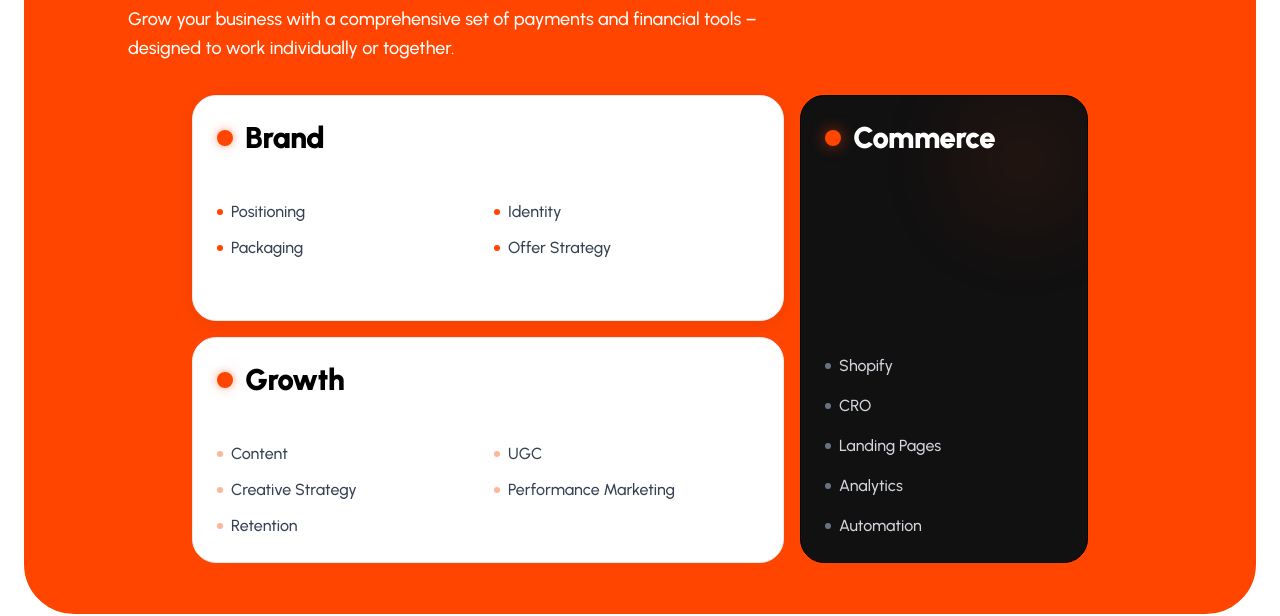
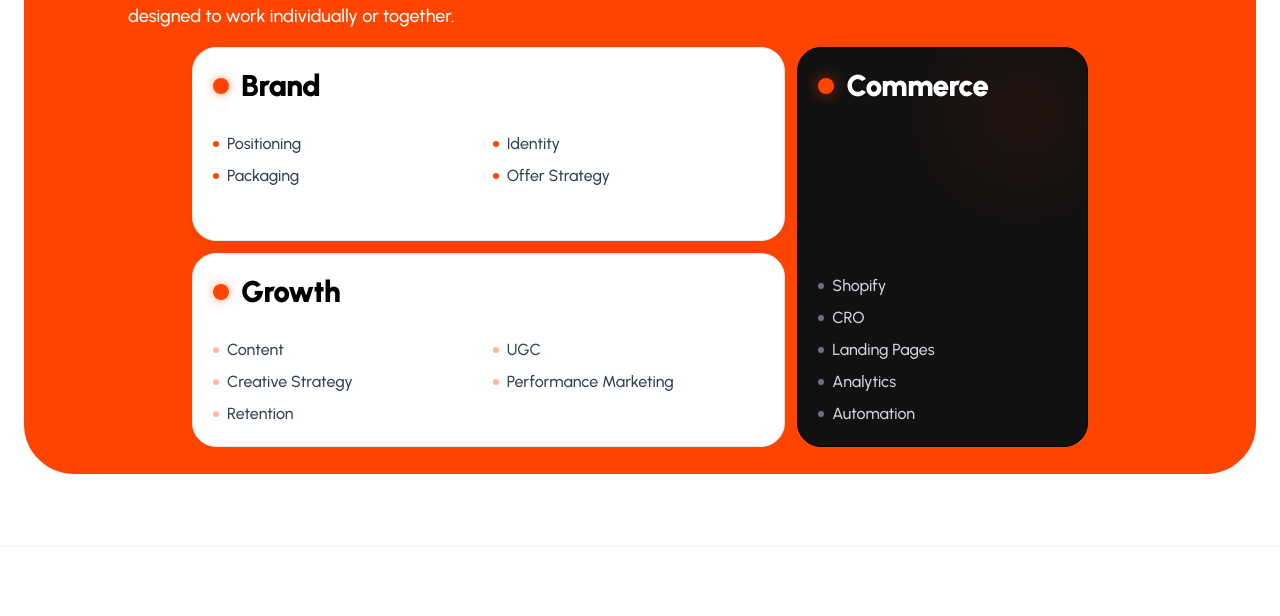
Before and after one commit to Vivekkrguptajio/scaloMatrix, a React (Vite) app in the folder frontend/: page / in a window 1280 px wide. Shown: the part 922-1538 px from the top of the page. Built offline with nearby package versions, Linux system fonts and the light colour scheme; no server answers.

Commit message:
UI Enhancements: Compress paddings and gaps in About section to reduce height

```diff
--- a/frontend/src/components/About.jsx
+++ b/frontend/src/components/About.jsx
@@ -5,14 +5,14 @@ export default function About() {
   return (
     <section id="about" className="w-full flex justify-center items-center p-4 md:p-6 font-sans">
       {/* Orange Border Container (Now solid orange background) */}
-      <div className="w-full border-[2px] md:border-[3px] border-[#FF4500] rounded-[30px] md:rounded-[50px] p-6 md:p-10 lg:p-12 flex flex-col gap-6 md:gap-8 bg-[#FF4500]">
+      <div className="w-full border-[2px] md:border-[3px] border-[#FF4500] rounded-[30px] md:rounded-[50px] p-3 md:p-6 lg:p-6 flex flex-col gap-2 md:gap-4 bg-[#FF4500]">
 
         {/* Inner Centered Container */}
-        <div className="max-w-5xl w-full mx-auto flex flex-col gap-6 lg:gap-8 flex-grow justify-center">
+        <div className="max-w-5xl w-full mx-auto flex flex-col gap-2 lg:gap-4 flex-grow justify-center">
 
           {/* Header Section */}
           <div className="max-w-3xl">
-            <h2 className="text-2xl md:text-3xl lg:text-4xl font-black tracking-tight text-white mb-3 leading-[1.1]">
+            <h2 className="text-2xl md:text-3xl lg:text-4xl font-black tracking-tight text-white mb-1 leading-[1.1]">
               Flexible solutions for every business model.
             </h2>
             <p className="text-sm md:text-base lg:text-lg text-white font-medium leading-relaxed max-w-2xl">
@@ -21,7 +21,7 @@ export default function About() {
           </div>
 
           {/* Premium Cards Section */}
-          <div className="grid grid-cols-1 md:grid-cols-3 md:grid-rows-2 gap-4 w-full max-w-4xl mx-auto">
+          <div className="grid grid-cols-1 md:grid-cols-3 md:grid-rows-2 gap-3 w-full max-w-4xl mx-auto">
 
             {/* Brand Card - Top Left (White & Crisp) */}
             <motion.div
@@ -29,10 +29,10 @@ export default function About() {
               whileInView={{ opacity: 1, y: 0 }}
               transition={{ duration: 0.6 }}
               viewport={{ once: true }}
-              className="md:col-span-2 bg-white rounded-3xl p-5 md:p-6 flex flex-col h-full border border-gray-200 shadow-[0_4px_20px_rgba(0,0,0,0.05)] hover:border-[#FF4500] hover:shadow-[0_10px_40px_-10px_rgba(255,69,0,0.2)] transition-all duration-500 group relative overflow-hidden">
+              className="md:col-span-2 bg-white rounded-3xl p-4 md:p-5 flex flex-col h-full border border-gray-200 shadow-[0_4px_20px_rgba(0,0,0,0.05)] hover:border-[#FF4500] hover:shadow-[0_10px_40px_-10px_rgba(255,69,0,0.2)] transition-all duration-500 group relative overflow-hidden">
 
 
-              <div className="flex items-center gap-3 mb-5 relative z-10">
+              <div className="flex items-center gap-3 mb-3 relative z-10">
                 <span className="w-4 h-4 rounded-full bg-[#FF4500] shadow-[0_0_10px_rgba(255,69,0,0.5)] group-hover:scale-125 transition-transform duration-500"></span>
                 <h3 className="text-2xl lg:text-3xl font-black text-black tracking-tight">Brand</h3>
               </div>
@@ -43,7 +43,7 @@ export default function About() {
                 variants={{
                   visible: { transition: { staggerChildren: 0.1 } }
                 }}
-                className="grid grid-cols-1 sm:grid-cols-2 gap-3 text-sm lg:text-base text-gray-700 font-medium mt-6">
+                className="grid grid-cols-1 sm:grid-cols-2 gap-2 text-sm lg:text-base text-gray-700 font-medium mt-4">
                 {['Positioning', 'Identity', 'Packaging', 'Offer Strategy'].map((item, idx) => (
                   <motion.li
                     key={idx}
@@ -64,11 +64,11 @@ export default function About() {
               whileInView={{ opacity: 1, y: 0 }}
               transition={{ duration: 0.6, delay: 0.2 }}
               viewport={{ once: true }}
-              className="md:col-span-1 md:row-span-2 bg-[#111111] rounded-3xl p-5 md:p-6 flex flex-col border border-black hover:border-gray-700 hover:shadow-[0_20px_50px_-10px_rgba(0,0,0,0.5)] transition-all duration-500 group relative overflow-hidden">
+              className="md:col-span-1 md:row-span-2 bg-[#111111] rounded-3xl p-4 md:p-5 flex flex-col border border-black hover:border-gray-700 hover:shadow-[0_20px_50px_-10px_rgba(0,0,0,0.5)] transition-all duration-500 group relative overflow-hidden">
               <div className="absolute top-0 right-0 w-32 h-32 bg-[#FF4500] opacity-10 blur-[50px] rounded-full group-hover:opacity-30 transition-opacity duration-700"></div>
 
 
-              <div className="flex items-center gap-3 mb-5 relative z-10">
+              <div className="flex items-center gap-3 mb-3 relative z-10">
                 <span className="w-4 h-4 rounded-full bg-[#FF4500] shadow-[0_0_15px_rgba(255,69,0,0.6)] group-hover:scale-125 transition-transform duration-500"></span>
                 <h3 className="text-2xl lg:text-3xl font-black text-white tracking-tight">Commerce</h3>
               </div>
@@ -79,7 +79,7 @@ export default function About() {
                 variants={{
                   visible: { transition: { staggerChildren: 0.1, delayChildren: 0.2 } }
                 }}
-                className="flex flex-col gap-4 text-sm lg:text-base text-gray-300 font-medium mt-auto relative z-10">
+                className="flex flex-col gap-2 text-sm lg:text-base text-gray-300 font-medium mt-auto relative z-10">
                 {['Shopify', 'CRO', 'Landing Pages', 'Analytics', 'Automation'].map((item, idx) => (
                   <motion.li
                     key={idx}
@@ -100,11 +100,11 @@ export default function About() {
               whileInView={{ opacity: 1, y: 0 }}
               transition={{ duration: 0.6, delay: 0.4 }}
               viewport={{ once: true }}
-              className="md:col-span-2 bg-white rounded-3xl p-5 md:p-6 flex flex-col h-full border border-gray-200 hover:border-[#FF4500] hover:shadow-[0_10px_40px_-10px_rgba(255,69,0,0.2)] transition-all duration-500 group relative overflow-hidden">
+              className="md:col-span-2 bg-white rounded-3xl p-4 md:p-5 flex flex-col h-full border border-gray-200 hover:border-[#FF4500] hover:shadow-[0_10px_40px_-10px_rgba(255,69,0,0.2)] transition-all duration-500 group relative overflow-hidden">
               <div className="absolute inset-0 bg-gradient-to-br from-white/10 to-transparent opacity-0 group-hover:opacity-100 transition-opacity duration-500"></div>
 
 
-              <div className="flex items-center gap-3 mb-5 relative z-10">
+              <div className="flex items-center gap-3 mb-3 relative z-10">
                 <span className="w-4 h-4 rounded-full bg-[#FF4500] shadow-[0_0_10px_rgba(255,69,0,0.5)] group-hover:scale-125 transition-transform duration-500"></span>
                 <h3 className="text-2xl lg:text-3xl font-black text-black tracking-tight">Growth</h3>
               </div>
@@ -115,7 +115,7 @@ export default function About() {
                 variants={{
                   visible: { transition: { staggerChildren: 0.1, delayChildren: 0.4 } }
                 }}
-                className="grid grid-cols-1 sm:grid-cols-2 gap-3 text-sm lg:text-base text-gray-700 font-medium mt-6 relative z-10">
+                className="grid grid-cols-1 sm:grid-cols-2 gap-2 text-sm lg:text-base text-gray-700 font-medium mt-4 relative z-10">
                 {['Content', 'UGC', 'Creative Strategy', 'Performance Marketing', 'Retention'].map((item, idx) => (
                   <motion.li
                     key={idx}
```
